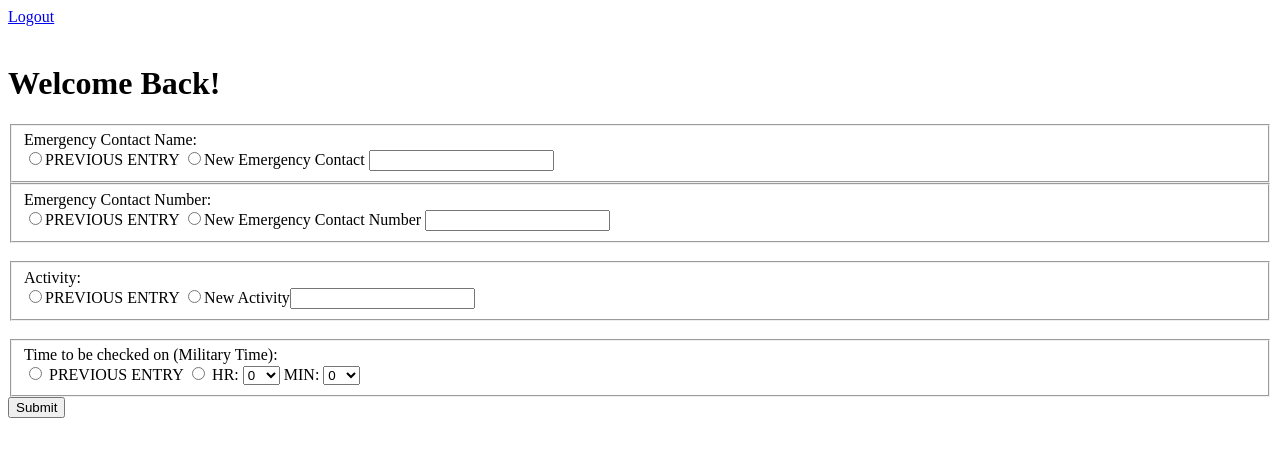
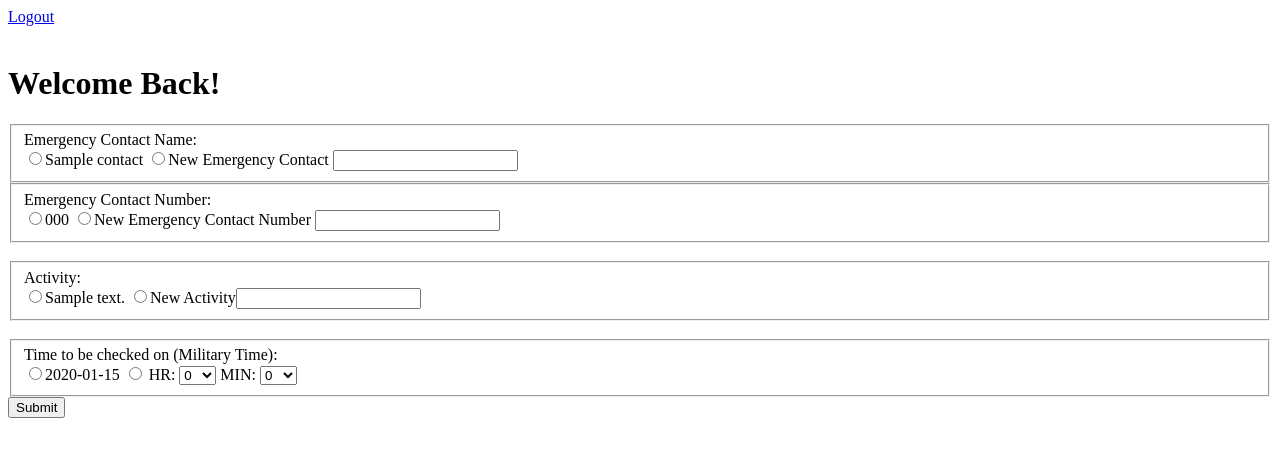
Before and after one commit to ashleyhma/Stay_Safe_App, a Flask app: page /some-form in a window 1280 px wide. Shown: the top 457 px of the page. Run offline with Flask 2, Linux system fonts and the light colour scheme; the visitor is signed in with stand-in values (Sample User, id 1); tables that the repository leaves empty hold one stand-in row (values such as "Sample post").

Commit message:
Added last db info into html 'some-form'

```diff
--- a/server.py
+++ b/server.py
@@ -5,6 +5,8 @@ from jinja2 import StrictUndefined
 from flask import (Flask, render_template, redirect, request, flash,
                    session,url_for)
 from flask_sqlalchemy import SQLAlchemy
+from sqlalchemy import desc
+
 from flask_debugtoolbar import DebugToolbarExtension
 
 from model import *
@@ -98,16 +100,13 @@ def save_form():
     minutes = int(request.form.get("minutes"))
     time = f"{hours}:{minutes}"
 
-
     user = User.query.get(session['user_id'])
-
 
     user.add_econtact(e_name)
     e_name = E_Contact.query.filter_by(e_name=e_name).first()
     print(e_name)
     e_name.add_enumber(e_number)
     user.add_activity(details, time)
-
 
     return redirect('/success')
 
@@ -118,7 +117,29 @@ def show_some_form():
     if 'user_id' not in session:
         return redirect('/')
 
-    return render_template("some_form.html")
+    user_id = session['user_id']
+    e_id = E_Contact.query.filter_by(user_id=user_id).order_by(desc(
+        E_Contact.e_id)).first().e_id
+
+    #Gets the last recorded items in the db
+    last_ename = E_Contact.query.filter_by(user_id=user_id).order_by(desc(
+        E_Contact.e_id)).first().e_name
+    last_enumber = E_Phone.query.filter_by(e_id=e_id).order_by(desc(
+        E_Phone.ephone_id)).first().e_number
+    last_details = Activity.query.filter_by(user_id=user_id).order_by(desc(
+        Activity.activity_id)).first().details
+    last_time = Activity.query.filter_by(user_id=user_id).order_by(desc(
+        Activity.activity_id)).first().time
+
+    print("\n\n\n\n")
+    print(last_enumber)
+    print("ENUMBER")
+
+    return render_template("some_form.html",
+                            last_ename=last_ename,
+                            last_enumber=last_enumber,
+                            last_details=last_details,
+                            last_time=last_time)
 
 
 
@@ -134,12 +155,7 @@ def save_some_form():
     minutes = int(request.form.get("minutes"))
     time = f"{hours}:{minutes}"
 
-    # user = User.query.get(session['user_id'])
 
-    # last_ename =
-    # last_enmumber =
-    # last_details =
-    # last_time =
 
     # if user.check_econtact(e_name) == false:
     #     user.add_econtact(e_name)
--- a/templates/homepage.html
+++ b/templates/homepage.html
@@ -18,7 +18,7 @@
             <input type="text" name="number">
             <br>
 
-            <input type="submit" name="Log In">
+            <input type="submit" name="Submit">
     </form>
 </p>
 
--- a/templates/some_form.html
+++ b/templates/some_form.html
@@ -8,7 +8,7 @@
         <fieldset id="e_name">
         Emergency Contact Name:
         <br>
-        <input type="radio" name="e_name" value="PREVIOUS ENTRY">PREVIOUS ENTRY
+        <input type="radio" name="e_name" value="Previous Entry">{{ last_ename}}
         <input type="radio" name="e_name" value="New Emergency Contact">New Emergency Contact <input type="text" name="e_name">
         <br>
         </fieldset>
@@ -16,7 +16,7 @@
         <fieldset id="e_number">
         Emergency Contact Number:
         <br>
-        <input type="radio" name="e_number" value="PREVIOUS ENTRY">PREVIOUS ENTRY
+        <input type="radio" name="e_number" value="Previous Entry">{{ last_enumber }}
         <input type="radio" name="e_number" value="New Emergency Contact Number">New Emergency Contact Number <input type="text" name="e_number">
         </fieldset>
         <br>
@@ -24,7 +24,7 @@
         <fieldset id="details">
         Activity:
         <br>
-        <input type="radio" name="details" value="PREVIOUS ENTRY">PREVIOUS ENTRY
+        <input type="radio" name="details" value="Previous Entry">{{ last_details }}
         <input type="radio" name="details" value="New Activity">New Activity<input type="text" name="details">
         </fieldset>
         <br>
@@ -33,7 +33,7 @@
         Time to be checked on (Military Time):
         <br>
 
-        <input type="radio" name="time" value="PREVIOUS ENTRY"> PREVIOUS ENTRY
+        <input type="radio" name="time" value="Preivous Entry">{{ last_time }}
         <input type="radio" name="time" value="New Time">
         HR:
         <select name="hours">
```
Also changed, not shown: 1 other file.
